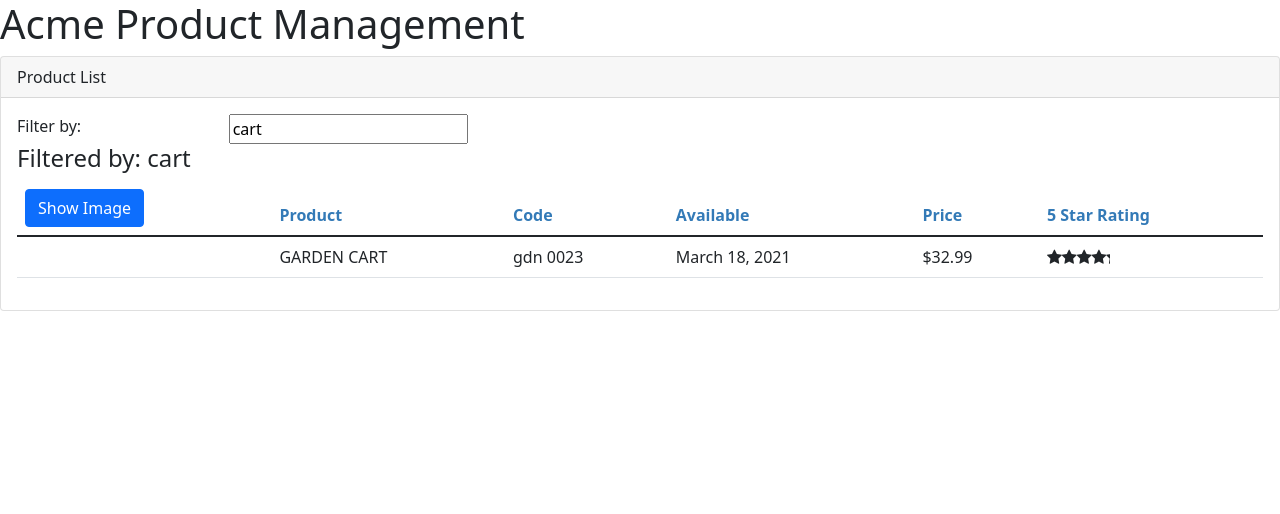
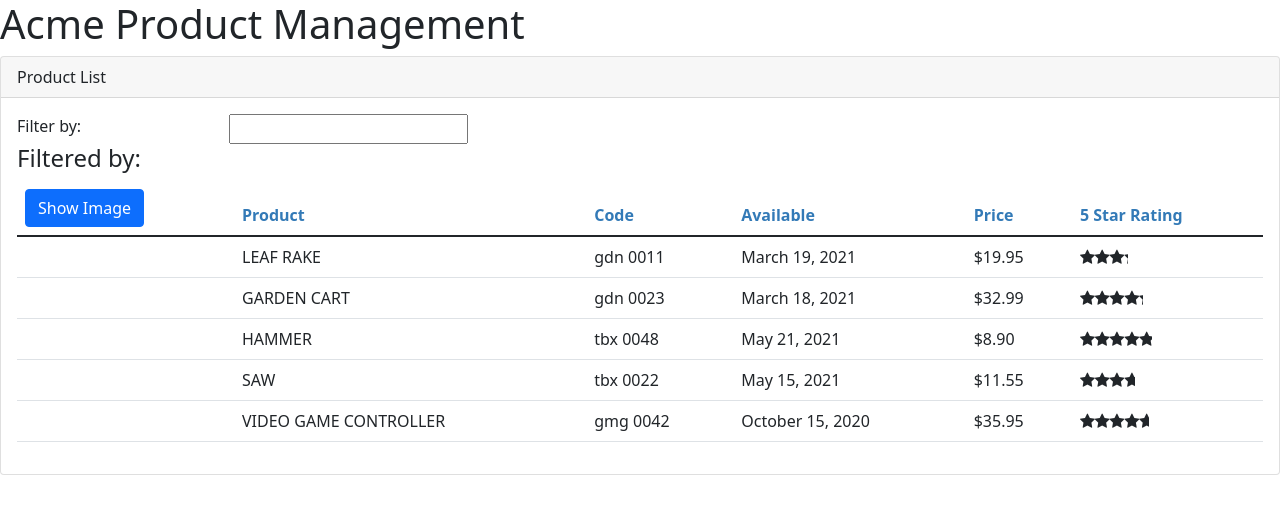
Before and after one commit to shiyun-liu/apm-new, an Angular app: page / in a window 1280 px wide. Shown: the top 514 px of the page. Built offline with nearby package versions, Linux system fonts and the light colour scheme.

Commit message:
Create services and add Dependency Injection

```diff
--- a/src/app/products/product-list.component.ts
+++ b/src/app/products/product-list.component.ts
@@ -1,5 +1,6 @@
 import { Component, OnInit } from "@angular/core";
 import { IProduct } from "./product";
+import { ProductService } from "./product.service";
 
 @Component({
     selector:'pm-products',
@@ -22,65 +23,18 @@
     }
 
     filteredProducts : IProduct[] = [];
-    products : IProduct[] = [
-        {
-          "productId": 1,
-          "productName": "Leaf Rake",
-          "productCode": "GDN-0011",
-          "releaseDate": "March 19, 2021",
-          "description": "Leaf rake with 48-inch wooden handle.",
-          "price": 19.95,
-          "starRating": 3.2,
-          "imageUrl": "https://github.com/DeborahK/Angular-GettingStarted/blob/master/APM-Start/src/assets/images/leaf_rake.png?raw=true"
-        },
-        {
-          "productId": 2,
-          "productName": "Garden Cart",
-          "productCode": "GDN-0023",
-          "releaseDate": "March 18, 2021",
-          "description": "15 gallon capacity rolling garden cart",
-          "price": 32.99,
-          "starRating": 4.2,
-          "imageUrl": "https://github.com/DeborahK/Angular-GettingStarted/blob/master/APM-Start/src/assets/images/garden_cart.png?raw=true"
-        },
-        {
-          "productId": 5,
-          "productName": "Hammer",
-          "productCode": "TBX-0048",
-          "releaseDate": "May 21, 2021",
-          "description": "Curved claw steel hammer",
-          "price": 8.9,
-          "starRating": 4.8,
-          "imageUrl": "https://github.com/DeborahK/Angular-GettingStarted/blob/master/APM-Start/src/assets/images/hammer.png?raw=true"
-        },
-        {
-          "productId": 8,
-          "productName": "Saw",
-          "productCode": "TBX-0022",
-          "releaseDate": "May 15, 2021",
-          "description": "15-inch steel blade hand saw",
-          "price": 11.55,
-          "starRating": 3.7,
-          "imageUrl": "https://github.com/DeborahK/Angular-GettingStarted/blob/master/APM-Start/src/assets/images/saw.png?raw=true"
-        },
-        {
-          "productId": 10,
-          "productName": "Video Game Controller",
-          "productCode": "GMG-0042",
-          "releaseDate": "October 15, 2020",
-          "description": "Standard two-button video game controller",
-          "price": 35.95,
-          "starRating": 4.6,
-          "imageUrl": "https://github.com/DeborahK/Angular-GettingStarted/blob/master/APM-Start/src/assets/images/xbox-controller.png?raw=true"
-        }
-      ];
+    products : IProduct[] = [];
+
+      //depedency injection
+      constructor(private productService : ProductService) {}
 
       toggleImage() : void {
         this.showImage = !this.showImage;
       }
+
       ngOnInit(): void {
-          console.log("run setter")
-          this.listFilter = 'cart';
+          this.products = this.productService.getProducts();
+          this.filteredProducts = this.products;
       }
 
       performFilter(filteredBy : string) : IProduct[] {
--- /dev/null
+++ b/src/app/products/product.service.ts
@@ -0,0 +1,60 @@
+import { Injectable } from "@angular/core";
+import { IProduct } from "./product";
+
+@Injectable({
+    providedIn:'root'
+})
+export class ProductService {
+    getProducts() : IProduct[] {
+        return [{
+            "productId": 1,
+            "productName": "Leaf Rake",
+            "productCode": "GDN-0011",
+            "releaseDate": "March 19, 2021",
+            "description": "Leaf rake with 48-inch wooden handle.",
+            "price": 19.95,
+            "starRating": 3.2,
+            "imageUrl": "https://github.com/DeborahK/Angular-GettingStarted/blob/master/APM-Start/src/assets/images/leaf_rake.png?raw=true"
+          },
+          {
+            "productId": 2,
+            "productName": "Garden Cart",
+            "productCode": "GDN-0023",
+            "releaseDate": "March 18, 2021",
+            "description": "15 gallon capacity rolling garden cart",
+            "price": 32.99,
+            "starRating": 4.2,
+            "imageUrl": "https://github.com/DeborahK/Angular-GettingStarted/blob/master/APM-Start/src/assets/images/garden_cart.png?raw=true"
+          },
+          {
+            "productId": 5,
+            "productName": "Hammer",
+            "productCode": "TBX-0048",
+            "releaseDate": "May 21, 2021",
+            "description": "Curved claw steel hammer",
+            "price": 8.9,
+            "starRating": 4.8,
+            "imageUrl": "https://github.com/DeborahK/Angular-GettingStarted/blob/master/APM-Start/src/assets/images/hammer.png?raw=true"
+          },
+          {
+            "productId": 8,
+            "productName": "Saw",
+            "productCode": "TBX-0022",
+            "releaseDate": "May 15, 2021",
+            "description": "15-inch steel blade hand saw",
+            "price": 11.55,
+            "starRating": 3.7,
+            "imageUrl": "https://github.com/DeborahK/Angular-GettingStarted/blob/master/APM-Start/src/assets/images/saw.png?raw=true"
+          },
+          {
+            "productId": 10,
+            "productName": "Video Game Controller",
+            "productCode": "GMG-0042",
+            "releaseDate": "October 15, 2020",
+            "description": "Standard two-button video game controller",
+            "price": 35.95,
+            "starRating": 4.6,
+            "imageUrl": "https://github.com/DeborahK/Angular-GettingStarted/blob/master/APM-Start/src/assets/images/xbox-controller.png?raw=true"
+          }];
+    }
+}
```
